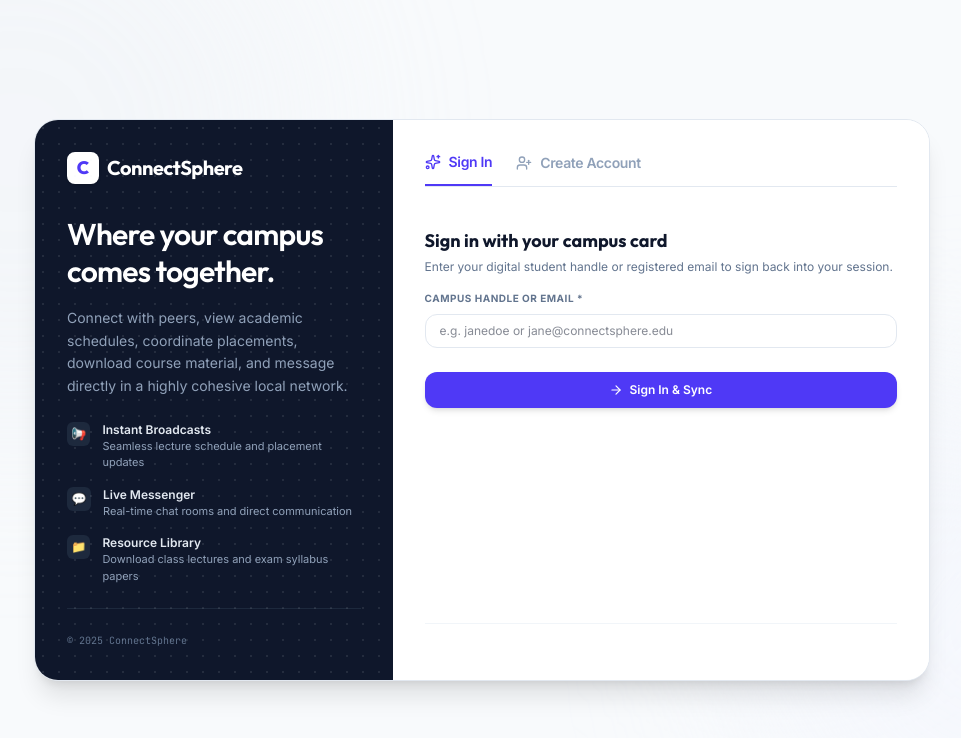
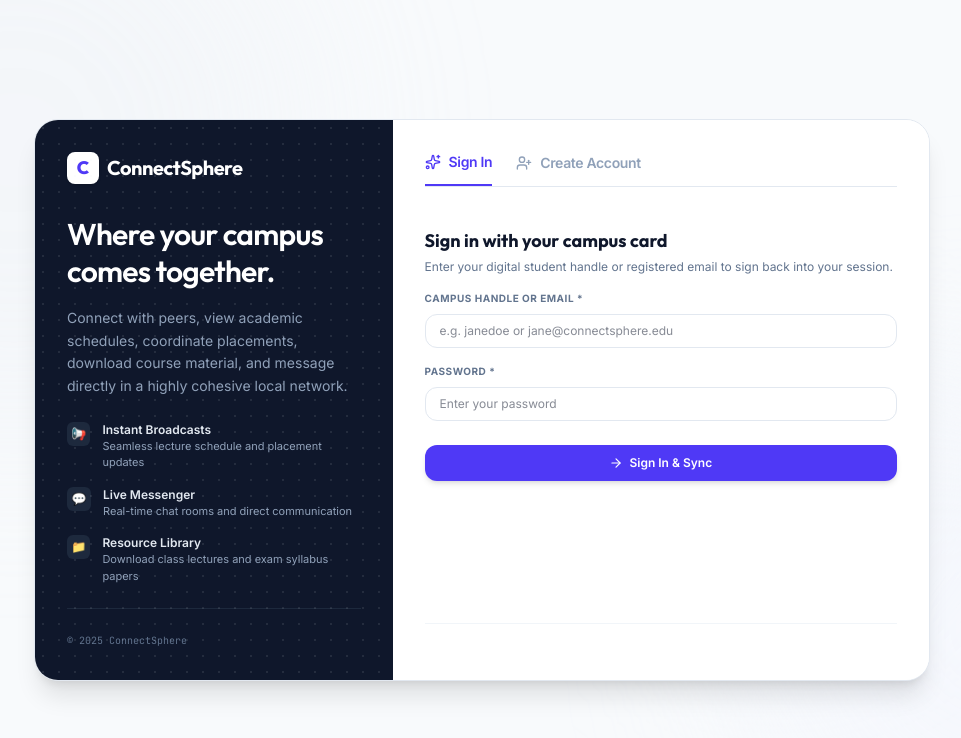
Before and after one commit to Rishit-Ranjan/Connect_Sphere, a React (Vite) app: page / in a window 1280 px wide. Shown: the top 738 px of the page, without its empty margins (158-1119 px from the left). Built offline with nearby package versions, Linux system fonts and the light colour scheme.

Commit message:
added password field in the create account and sign in section

```diff
--- a/src/components/LoginView.jsx
+++ b/src/components/LoginView.jsx
@@ -15,36 +15,40 @@ export default function LoginView({ onLogin, users, onAddUser }) {
     const [role, setRole] = useState('');
     const [department, setDepartment] = useState('');
     const [bio, setBio] = useState('');
+    const [password, setPassword] = useState(''); // New state for create account password
 
     // Sign In States
     const [signInQuery, setSignInQuery] = useState('');
-
+    const [signInPassword, setSignInPassword] = useState(''); // New state for sign in password
     const [signInError, setSignInError] = useState('');
 
     const handleSignIn = (e) => {
         e.preventDefault();
-        if (!signInQuery.trim())
+        if (!signInQuery.trim() || !signInPassword.trim()) {
+            setSignInError('Please enter both handle/email and password.');
             return;
+        }
 
         const query = signInQuery.trim().toLowerCase();
         const cleanQuery = query.startsWith('@') ? query.slice(1) : query;
+        const passwordAttempt = signInPassword.trim();
 
         const found = users.find((u) =>
-            u.handle?.toLowerCase() === cleanQuery ||
-            u.email?.toLowerCase() === query
+            (u.handle?.toLowerCase() === cleanQuery || u.email?.toLowerCase() === query) &&
+            u.password === passwordAttempt // Added password check
         );
 
         if (found) {
             onLogin(found);
         }
         else {
-            setSignInError('No profile found with that handle or email. Try another or register a new one.');
+            setSignInError('No profile found with that handle/email or incorrect password.');
         }
     };
 
     const handleCreateAccount = (e) => {
         e.preventDefault();
-        if (!name || !email)
+        if (!name || !email || !password) // Added password check
             return;
 
         const newUser = {
@@ -52,6 +56,7 @@ export default function LoginView({ onLogin, users, onAddUser }) {
             name,
             handle: handle.toLowerCase() || name.replace(/\s+/g, '').toLowerCase(),
             email,
+            password, // Added password field
             role,
             department,
             bio: bio || `Hi! I'm ${name}, a new participant in ConnectSphere.`,
@@ -168,6 +173,15 @@ export default function LoginView({ onLogin, users, onAddUser }) {
             }} className="w-full text-xs px-3.5 py-2 border border-slate-200 rounded-xl focus:outline-none focus:border-indigo-500 transition-colors"/>
                 </div>
 
+                {/* New password field for Sign In */}
+                <div className="space-y-2">
+                    <label className="block text-[10px] font-bold text-slate-500 uppercase tracking-wider">Password *</label>
+                    <input type="password" required placeholder="Enter your password" value={signInPassword} onChange={(e) => {
+                        setSignInPassword(e.target.value);
+                        if (signInError) setSignInError('');
+                    }} className="w-full text-xs px-3.5 py-2 border border-slate-200 rounded-xl focus:outline-none focus:border-indigo-500 transition-colors"/>
+                </div>
+
                 <button type="submit" className="w-full mt-6 bg-indigo-600 hover:bg-indigo-700 text-white text-xs font-semibold py-2.5 px-4 rounded-xl flex items-center justify-center gap-1.5 transition-all shadow-md cursor-pointer">
                   <ArrowRight size={14}/>
                   Sign In & Sync
@@ -234,6 +248,17 @@ export default function LoginView({ onLogin, users, onAddUser }) {
 
                 <div className="grid grid-cols-2 gap-3">
                   <div>
+                    <label className="block text-[10px] font-bold text-slate-500 uppercase tracking-wider mb-1">Email Address *</label>
+                    <input type="email" required placeholder="jane@connectsphere.edu" value={email} onChange={(e) => setEmail(e.target.value)} className="w-full text-xs px-3.5 py-2 border border-slate-200 rounded-xl focus:outline-none focus:border-indigo-500 transition-colors"/>
+                  </div>
+                  <div>
+                    <label className="block text-[10px] font-bold text-slate-500 uppercase tracking-wider mb-1">Password *</label>
+                    <input type="password" required placeholder="Choose a strong password" value={password} onChange={(e) => setPassword(e.target.value)} className="w-full text-xs px-3.5 py-2 border border-slate-200 rounded-xl focus:outline-none focus:border-indigo-500 transition-colors"/>
+                  </div>
+                </div>
+
+                <div className="grid grid-cols-2 gap-3">
+                  <div>
                     <label className="block text-[10px] font-bold text-slate-500 uppercase tracking-wider mb-1">Role Type</label>
                     <select value={role} onChange={(e) => setRole(e.target.value)} className="w-full text-xs px-3.5 py-2 border border-slate-200 rounded-xl focus:outline-none focus:border-indigo-500 bg-white cursor-pointer">
                       <option value="participant">Participant/ User</option>
```
